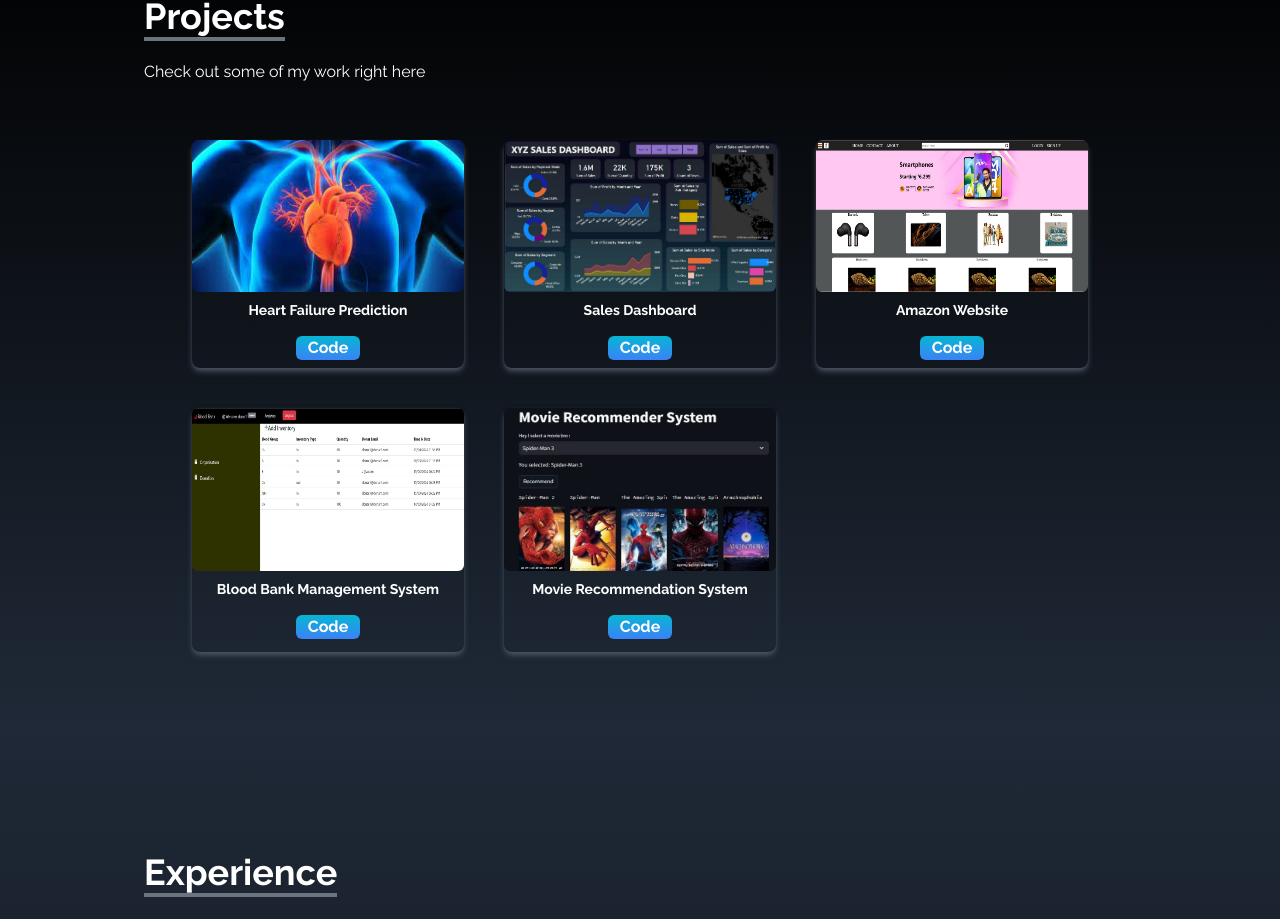
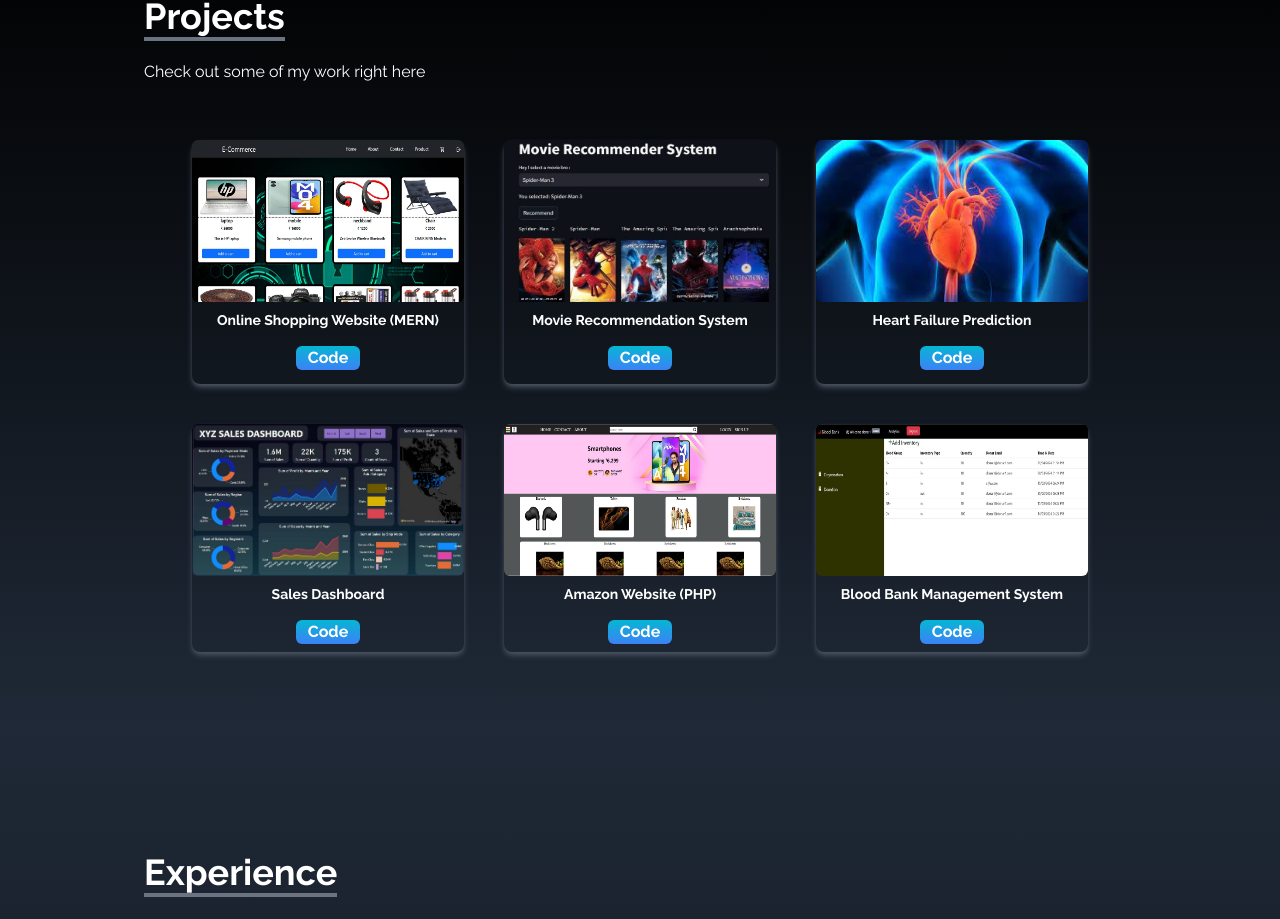
Before and after one commit to sidjain13/my_portfolio, a React (Create React App) app: page / in a window 1280 px wide. Shown: the part 1676-2595 px from the top of the page. Built offline with nearby package versions, Linux system fonts and the light colour scheme.

Commit message:
e commerce poject added

```diff
--- a/src/components/Portfolio.jsx
+++ b/src/components/Portfolio.jsx
@@ -5,7 +5,7 @@
 import reactParallax from "../assets/portfolio/reactParallax.jpg"
 import reactSmooth from "../assets/portfolio/reactSmooth.jpg"
 import reactWeather from "../assets/portfolio/reactWeather.jpg"
-import ecommerce from "../assets/portfolio/ecommerce.jpg"
+import ecommerce1 from "../assets/portfolio/ecommerce1.jpg"
 import amazon from "../assets/portfolio/amazon.jpg"
 import heart from "../assets/portfolio/heart.jpg"
 import sales from "../assets/portfolio/sales.jpg"
@@ -16,6 +16,19 @@
 
     const portfolios=[
 
+        {
+            id:6,
+            src:ecommerce1,
+            title:'Online Shopping Website (MERN)',
+            demo:'https://github.com/sidjain13/Coding-Raja-Technologies-Internship---ecommerce-website'
+        },
+        {
+            id:1,
+            src:movie,
+            title:'Movie Recommendation System' ,
+            demo:'https://github.com/sidjain13/movie-recommendation-system1'
+
+        },
         {
             id:2,
             src:heart,
@@ -31,7 +44,7 @@
         {
             id:4,
             src:amazon,
-            title:'Amazon Website' ,
+            title:'Amazon Website (PHP)' ,
             demo:'https://github.com/sidjain13/ecommerce-using-php./tree/main'
 
         },
@@ -42,13 +55,7 @@
             demo:'https://github.com/sidjain13/Blood-Bank-Management-System-Using-MERN/tree/main'
 
         },
-        {
-            id:1,
-            src:movie,
-            title:'Movie Recommendation System' ,
-            demo:'https://github.com/sidjain13/movie-recommendation-system1'
 
-        },
 
 
     ]
```
Also changed, not shown: src/assets/portfolio/ecommerce1.jpg (added).
